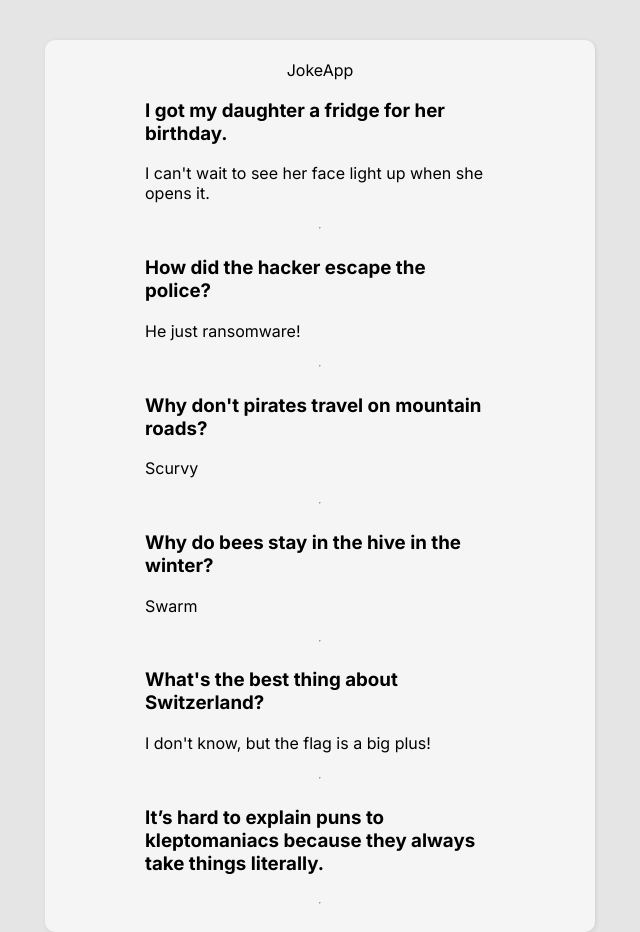
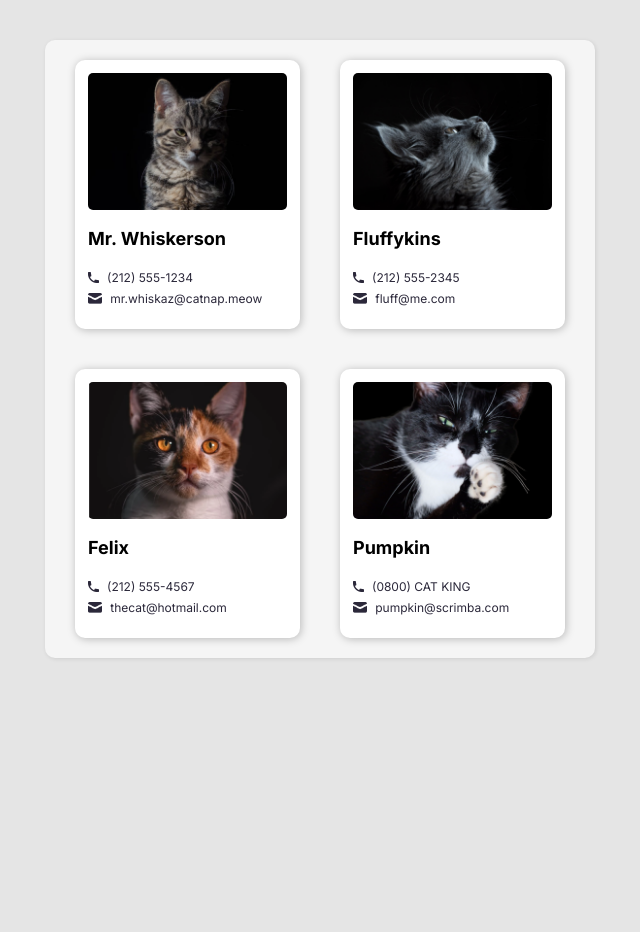
Before and after one commit to Chatan2700/contact-component, a React (Vite) app: page / in a window 1280 px wide. Shown: the whole page, without its empty margins (320-960 px from the left). After the commit the page ends 848 px from the top, so only its background shows below. Built offline with nearby package versions, Linux system fonts and the light colour scheme.

Commit message:
something

```diff
--- a/src/main.jsx
+++ b/src/main.jsx
@@ -6,6 +6,7 @@ import JokeApp from './JokeApp.jsx'
 
 createRoot(document.getElementById('root')).render(
   <StrictMode>
-    <JokeApp />
+    <App />
+    {/* <JokeApp /> */}
   </StrictMode>,
 )
```
